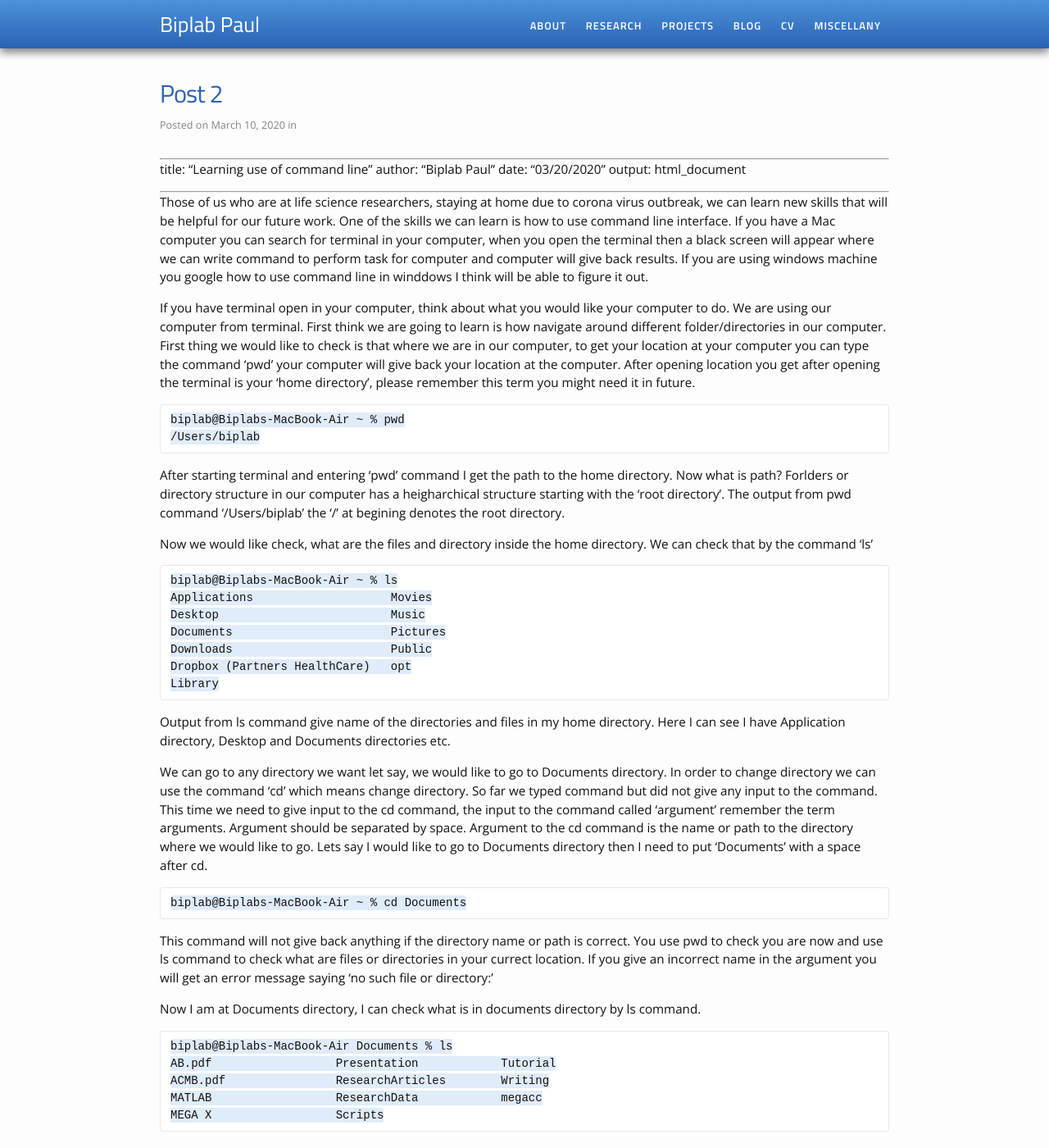
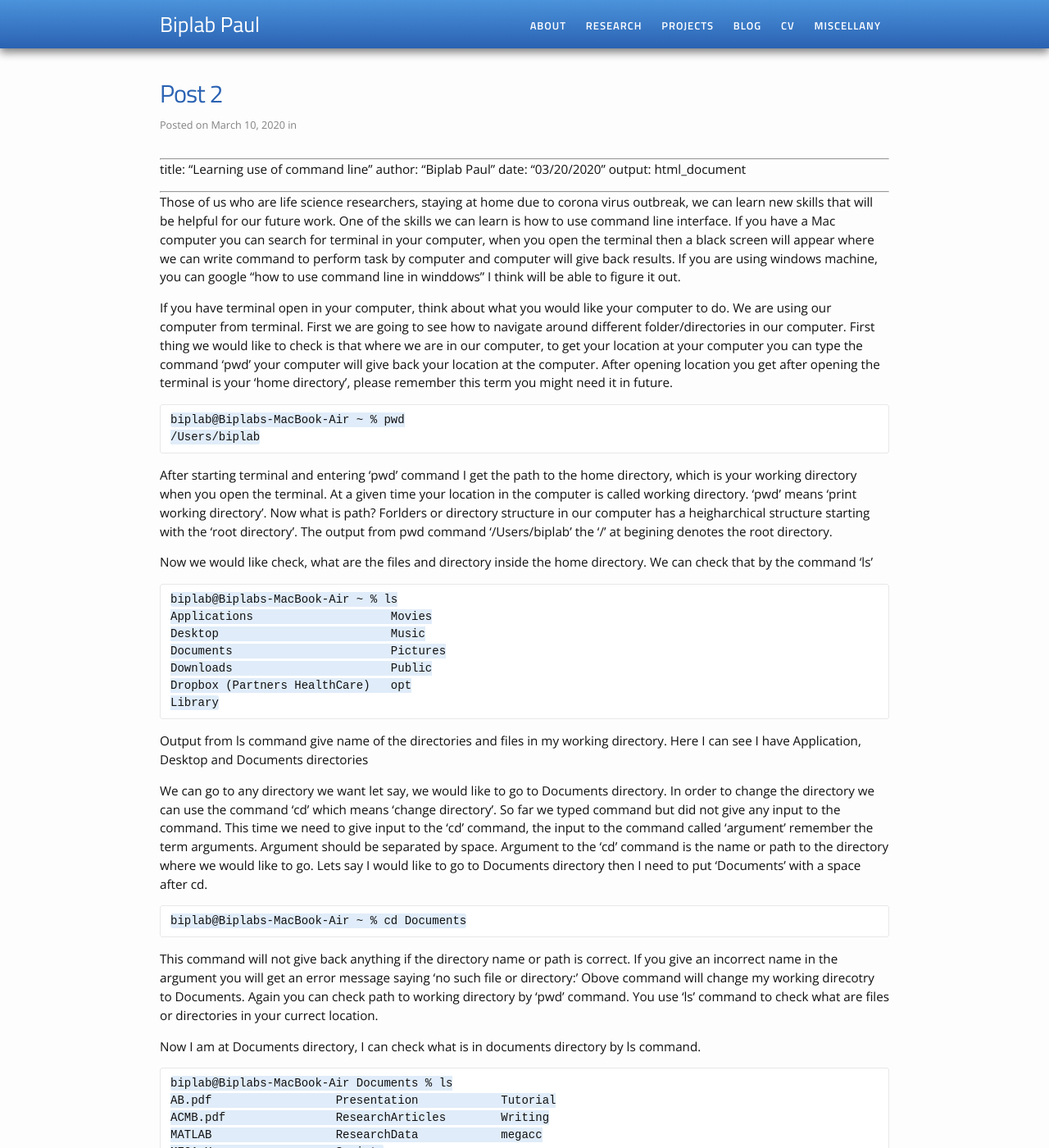
Before and after one commit to biplabua/biplabua.github.io, a Jekyll site: the page built from _posts/2020-03-10-post-2.markdown, in a window 1280 px wide and 1400 px high. Shown: the whole window at 82% size. Built offline with Jekyll 4.4.1, drawn with Linux system fonts in a browser that asks for light colours; our own code applies the rules of GitHub Pages for plain Markdown files; some of the changed text lies outside the part shown.

Commit message:
grep command

````diff
--- a/_posts/2020-03-10-post-2.markdown
+++ b/_posts/2020-03-10-post-2.markdown
@@ -9,16 +9,16 @@
 ---
 
 
-Those of us who are at life science researchers, staying at home due to corona virus outbreak, we can learn new skills that will be helpful for our future work. One of the skills we can learn is how to use command line interface. If you have a Mac computer you can search for terminal in your computer, when you open the terminal then a black screen will appear where we can write command to perform task for computer and computer will give back results. If you are using windows machine you google how to use command line in winddows I think will be able to figure it out.
+Those of us who are life science researchers, staying at home due to corona virus outbreak, we can learn new skills that will be helpful for our future work. One of the skills we can learn is how to use command line interface. If you have a Mac computer you can search for terminal in your computer, when you open the terminal then a black screen will appear where we can write command to perform task by computer and computer will give back results. If you are using windows machine, you can google "how to use command line in winddows" I think will be able to figure it out.
 
-If you have terminal open in your computer, think about what you would like your computer to do. We are using our computer from terminal. First think we are going to learn is how navigate around different folder/directories in our computer. First thing we would like to check is that where we are in our computer, to get your location at your computer you can type the command 'pwd' your computer will give back your location at the computer. After opening location you get after opening the terminal is your 'home directory', please remember this term you might need it in future.
+If you have terminal open in your computer, think about what you would like your computer to do. We are using our computer from terminal. First we are going to see how to navigate around different folder/directories in our computer. First thing we would like to check is that where we are in our computer, to get your location at your computer you can type the command 'pwd' your computer will give back your location at the computer. After opening location you get after opening the terminal is your 'home directory', please remember this term you might need it in future.
 
 ```
 biplab@Biplabs-MacBook-Air ~ % pwd
 /Users/biplab
 ```
 
-After starting terminal and entering 'pwd' command I get the path to the home directory. Now what is path? Forlders or directory structure in our computer has a heigharchical structure starting with the 'root directory'. The output from pwd command '/Users/biplab' the '/' at begining denotes the root directory.
+After starting terminal and entering 'pwd' command I get the path to the home directory, which is your working directory when you open the terminal. At a given time your location in the computer is called working directory. 'pwd' means 'print working directory'. Now what is path? Forlders or directory structure in our computer has a heigharchical structure starting with the 'root directory'. The output from pwd command '/Users/biplab' the '/' at begining denotes the root directory.
 
 Now we would like check, what are the files and directory inside the home directory. We can check that by the command 'ls'
 
@@ -32,13 +32,13 @@
 Library
 ```
 
-Output from ls command give name of the directories and files in my home directory. Here I can see I have Application directory, Desktop and Documents directories etc.
+Output from ls command give name of the directories and files in my working directory. Here I can see I have Application, Desktop and Documents directories
 
-We can go to any directory we want let say, we would like to go to Documents directory. In order to change directory we can use the command 'cd' which means change directory. So far we typed command but did not give any input to the command. This time we need to give input to the cd command, the input to the command called 'argument' remember the term arguments. Argument should be separated by space. Argument to the cd command is the name or path to the directory where we would like to go. Lets say I would like to go to Documents directory then I need to put 'Documents' with a space after cd.
+We can go to any directory we want let say, we would like to go to Documents directory. In order to change the directory we can use the command 'cd' which means 'change directory'. So far we typed command but did not give any input to the command. This time we need to give input to the 'cd' command, the input to the command called 'argument' remember the term arguments. Argument should be separated by space. Argument to the 'cd' command is the name or path to the directory where we would like to go. Lets say I would like to go to Documents directory then I need to put 'Documents' with a space after cd.
 ```
 biplab@Biplabs-MacBook-Air ~ % cd Documents
 ```
-This command will not give back anything if the directory name or path is correct. You use pwd to check you are now and use ls command to check what are files or directories in your currect location. If you give an incorrect name in the argument you will get an error message saying 'no such file or directory:'
+This command will not give back anything if the directory name or path is correct. If you give an incorrect name in the argument you will get an error message saying 'no such file or directory:' Obove command will change my working direcotry to Documents. Again you can check path to working directory by 'pwd' command. You use 'ls' command to check what are files or directories in your currect location.
 
 Now I am at Documents directory, I can check what is in documents directory by ls command.
 ```
@@ -48,29 +48,30 @@
 MATLAB			ResearchData		megacc
 MEGA X			Scripts
 ```
-Let say I would like to go to ResearchData directory, I can agin use cd cammand and name of the directory to go to ResearchData directory. I am in ResearchData directory but I would like to go one directory up, which is Documents directory. In this case if you put cd Documents, it will give an error. In stead of Documents argument you need to put .. which will take you to Documents directory.
+Let say I would like to go to ResearchData directory, I can agin use cd cammand and name of the directory to go to ResearchData directory. I am in ResearchData directory but I would like to go one directory up, which is Documents directory. In this case if you put cd Documents, it will give an error. In stead of Documents argument you need to put '..' which will take you to directory that is one step back that Documents directory.
+
 ```
 biplab@Biplabs-MacBook-Air ResearchData % cd ..
 ```
 
-Now we are able to move around our computer directories. Now how we can In my Documents directory I have two pdf files, which I would to copy to Presentation directory. I can use cp command for copying files or directory. You need to give two argument for cp command, one is the file name or path to the file and directory or path to the directory where you would like to copy the file.
+Now we are able to move around our computer's directories. In my Documents directory I have two pdf files, which I would to copy to Presentation directory. I can use 'cp' command for copying files or directory. You need to give two argument for 'cp' command, one is the file name or path to the file and directory or path to the directory where you would like to copy the file.
 ```
 biplab@Biplabs-MacBook-Air Documents % cp AB.pdf Tutorial
 ```
-Now we would like to change name of the file AB.pdf to bioinformatics.pdf we can use mv command to change file name or move a file from one directory to another.
+Now we would like to change name of the file AB.pdf to bioinformatics.pdf we can use 'mv' command to change file name or move a file from one directory to another.
 ```
 biplab@Biplabs-MacBook-Air Tutorial % mv AB.pdf bioinformatics.pdf
 ```
-Next thing is about deleting file from the computer. We can use rm comand to remove file from the computer.
+Next thing is about deleting file from the computer. We can use 'rm' comand to remove file from the computer.
 ```
 biplab@Biplabs-MacBook-Air Tutorial % rm AB.pdf
 ```
 
-I have lamina.bd file in Tutorial folder I can check content of the file by cat command. cat command will print content of the file on the screen.
+I have lamina.bd file in Tutorial folder I can check content of the file by 'cat' command. 'cat' command will print content of the file on the screen.
 ```
 biplab@Biplabs-MacBook-Air Tutorial % cat lamina.bed
 ```
-If the file is very big it is good idea to use less command to look at the content of the file.
+If the file is very big it is good idea to use 'less' command to look at the content of the file.
 ```
 biplab@Biplabs-MacBook-Air Tutorial % less lamina.bed
 ```
@@ -103,22 +104,22 @@
 chrY	14113371	15137286	0.93640897755611
 chrY	15475619	19472504	0.813842482100239
 ```
-Let do something more useful. I would like to know how many line in lamina.bed. I can use wc command with the option -l to count number of line in the file.
+Let do something more useful. I would like to know how many line in lamina.bed. I can use 'wc' command with the option '-l' to count number of line in the file.
 ```
 biplab@Biplabs-MacBook-Air Tutorial % wc -l lamina.bed
     1345 lamina.bed
 ```
  The lamina.bed file has 1345 lines.
 
-Sometime we need specific column of the data file. We can use cut command with -f option to select specific column from the data file. For -f option we need to provide column number that we would like to select.
+Sometime we need specific column of the data file. We can use 'cut' command with '-f' option to select specific column from the data file. For '-f' option we need to provide column number that we would like to select.
 ```
 biplab@Biplabs-MacBook-Air Tutorial % cut -f 1,2 lamina.bed
 ```
-This command will output first and sencond column of lamina.bed file. Sometime columns are separated by comma instead of space in that case cut command has an option to input how the columns are separated. I have a comma separated file with four column. For that file I need to use -d ","
+This command will output first and sencond column of lamina.bed file. Sometime columns are separated by comma instead of space in that case 'cut' command has an option to input how the columns are separated. I have a comma separated file with four column. For that file I need to use -d ","
 ```
 biplab@Biplabs-MacBook-Air Tutorial % cut -d "," -f 1,2 lamin_head.bed
 ```
-If we need to sort data based on data in one column we can use sort command with k option to sort data.
+If we need to sort data based on data in one column we can use 'sort' command with 'k' option to sort data.
 
 ```
 biplab@Biplabs-MacBook-Air Tutorial % sort -k2n lamina.bed
@@ -156,24 +157,30 @@
 Wild card
 
 A lot of time I use wild card character, which act as a place holder for any one or more character. Most of the time I use star * wildcard.
-\*.txt means any one or more character before ".txt" simmilarly abc\* means any one or more character after "abc". Let see one example of using wild card. In my working directory I have a lot of differnt type of files such as pdf, doc, jpg, fasta files. I only want list of file that are pdf here I can use wild \*.pdf to select print list of files that are pdf.
+\*.txt means any one or more character before ".txt" simmilarly abc\* means any one or more character after "abc". Let see one example of using wild card. In my working directory I have a lot of differnt types of files such as pdf, doc, jpg, fasta files. I only want list of file that are pdf, here I can use wild \*.pdf to print list of files that are pdf.
 
 ```
 biplab@Biplabs-MacBook-Air Documents % ls *.pdf
 AB.pdf		ACMB.pdf
 ```
 
-Bioinformatic analysis involve donwloading data from web. We can use 'wget' or 'curl' command to download data from webstite. 'wget' or 'curl' take web link for the file as an argument.
+Bioinformatic analysis involve donwloading data from web. We can use 'wget' or 'curl' command to download data from webstite. 'wget' or 'curl' take web link of the file as an argument.
 
 ```
 wget https://downloads.yeastgenome.org/sequence/S288C_reference/genome_releases/S288C_reference_genome_R63-1-1_20100105.tgz
 ```
 This will download S288C_reference_genome_R63-1-1_20100105.tgz file in your working directory. This is a genome sequence file from Saccharomyces Genome Database.
 
-Files for genomic data is very big, so to reduce space in computer size of the file is reduced by using compression. The file we downloaded from SGD website is a 'tgz' file. One of the way compress the file using gzip. File name end with .gz that the file compressed by gzip. You need to use 'gunzip' command to decompress the file. Some time multiple files and compress together by archive and compress together to a single file called 'tarball' and the file name has extension of '.tgz' or 'tar.gz'. This file can be extracted by following command.
+Files for genomic data is very big, so to reduce size of the file is compressed as gzip file. The file we downloaded from SGD website is a 'tgz' file. One of the way compress the file using gzip. File name end with .gz that the file compressed by gzip and you need to use 'gunzip' command to decompress .gz file. Some time multiple files are archived and compressed together to a single file called 'tarball' and the file name has extension of '.tgz' or 'tar.gz'. This file we downloaded is a tarball file compressed with gzip. This file can be extracted by following command.
 
 ```
 tar -zxvf S288C_reference_genome_R63-1-1_20100105.tgz
 ```
 
 Above command will decompress the file we downloaded and you will see a directory name 'S288C_reference_genome_R63-1-1_20100105'. You can go into that directory and check files.
+
+Another command I use a lot is 'grep' command. You can look for pattern is file using grep command and grep command will output the line that match the pattern. 'S288C_reference_genome_R63-1-1_20100105' directory contain multi fasta files. We know that name of sequence in a fasta file start with '>'. If we would like to extract name of sequences in multifasta file we can grep command with '>' as pattern and name of the file as an argument.
+```
+grep '>' S288C_reference_sequence_R63-1-1_20100105.fsa
+```
+This will print seqence names in S288C_reference_sequence_R63-1-1_20100105.fsa fasta file on the screen.
````
Also changed, not shown: other parts of _posts/2020-03-10-post-2.markdown (+4 -4 lines).
